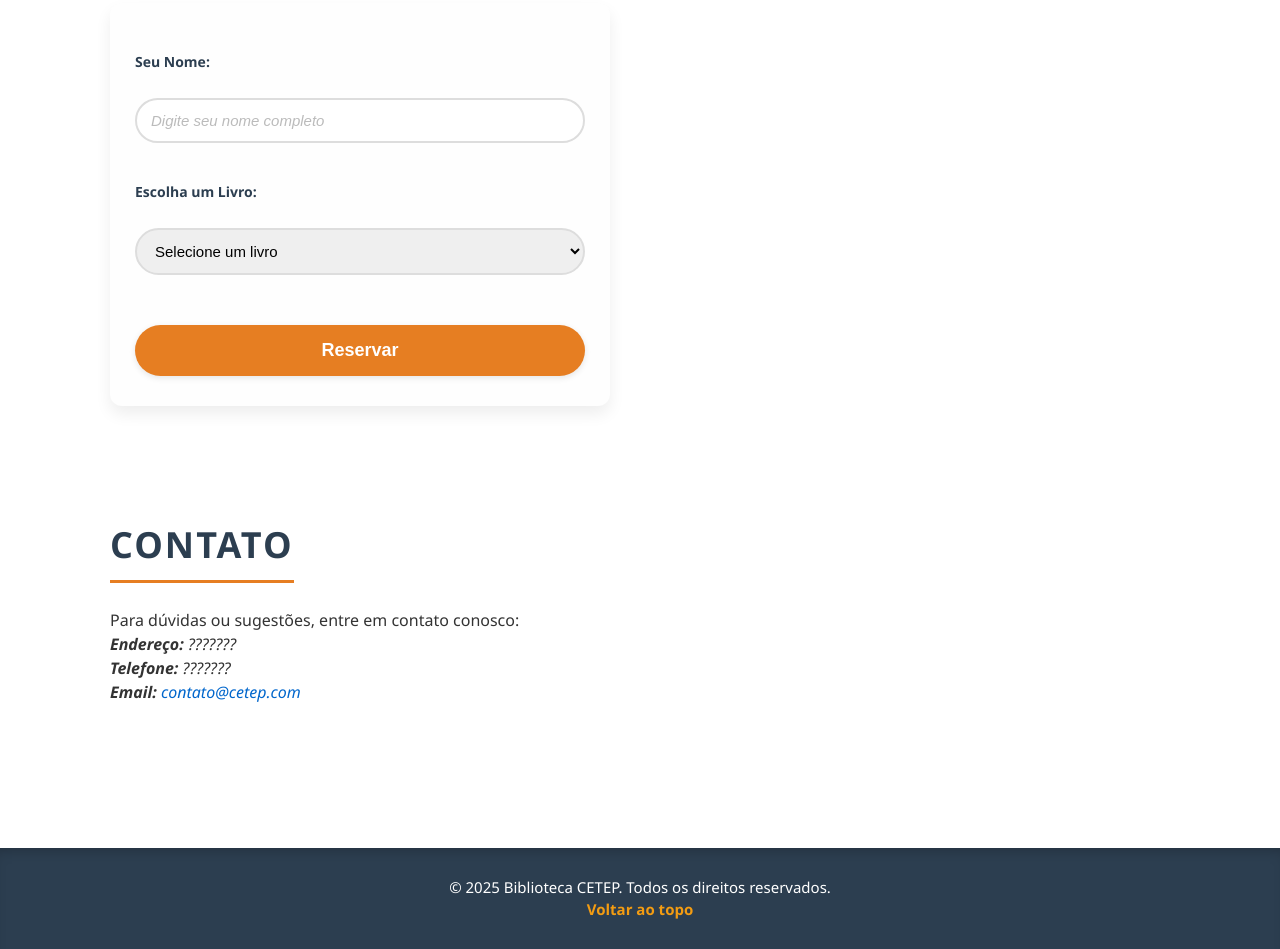
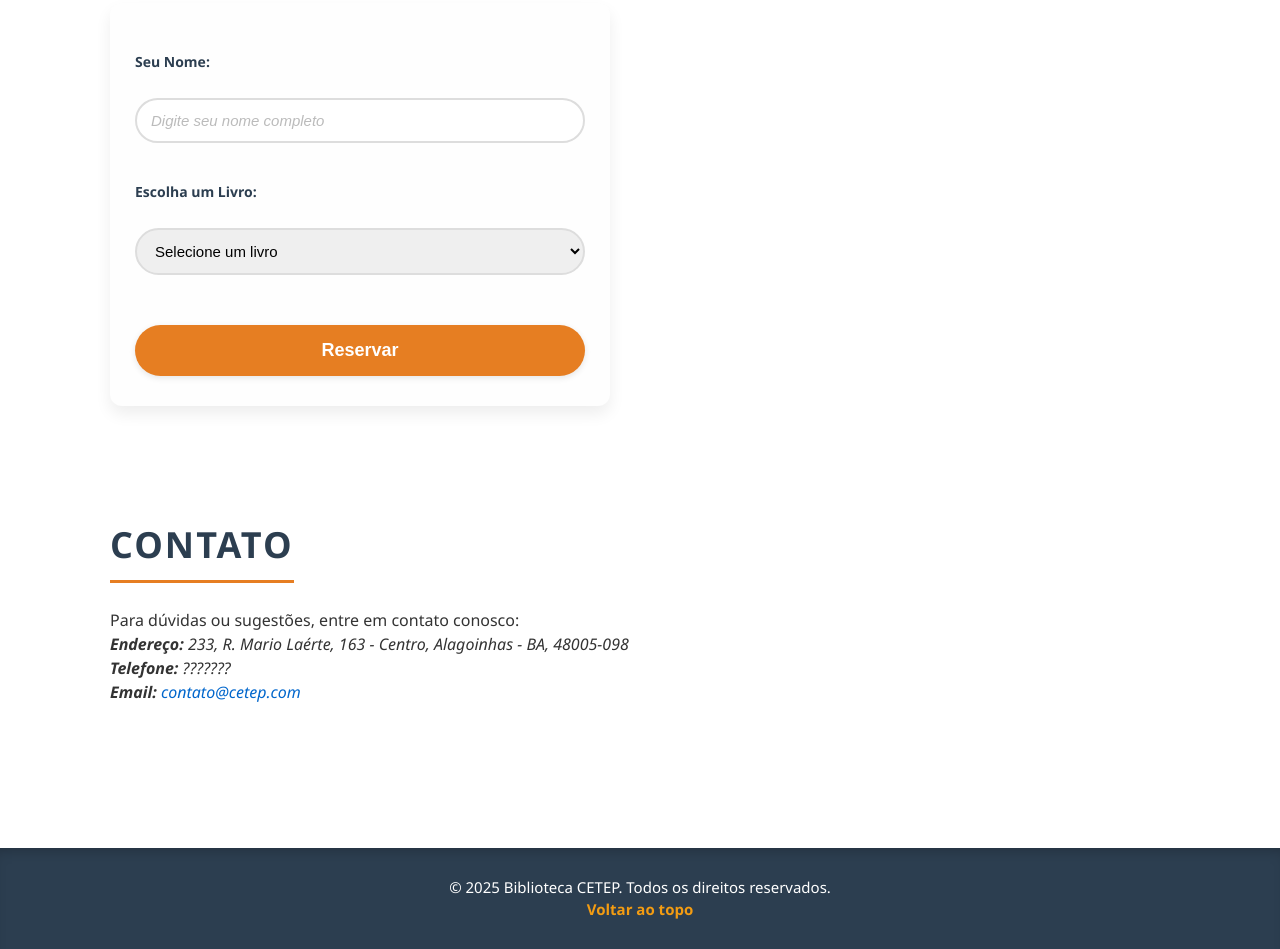
Before and after one commit to Eduardo4563-make/biblioteca-CETEP-, a plain HTML site: page index.html in a window 1280 px wide. Shown: the part 1596-2545 px from the top of the page. Drawn offline with Linux system fonts and the light colour scheme.

Commit message:
Fix HTML encoding issues in index.html

```diff
--- a/index.html
+++ b/index.html
@@ -343,7 +343,7 @@
       <h2>Contato</h2>
       <p>Para dúvidas ou sugestões, entre em contato conosco:</p>
       <address>
-        <strong>Endereço:</strong> ??????? <br />
+        <strong>Endereço:</strong> 233, R. Mario Laérte, 163 - Centro, Alagoinhas - BA, 48005-098 <br />
         <strong>Telefone:</strong> ??????? <br />
         <strong>Email:</strong> <a href="mailto:contato@cetep.com">contato@cetep.com</a>
       </address>
```
